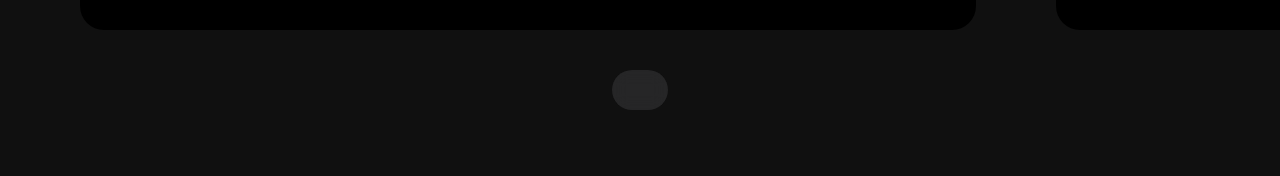
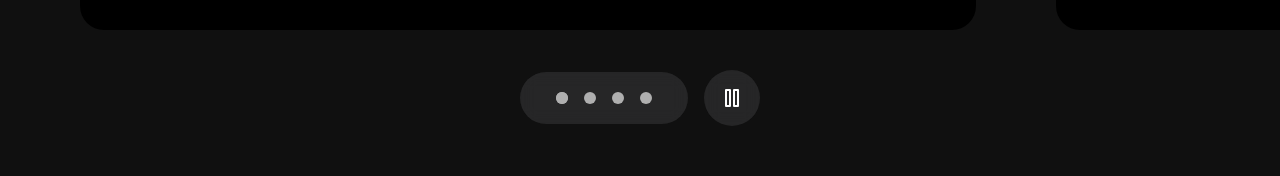
Before and after one commit to anuja-rahul/apple-website, a React (Vite) app: page / in a window 1280 px wide. Shown: the part 1566-1742 px from the top of the page. Built offline with nearby package versions, Linux system fonts and the light colour scheme.

Commit message:
added carousel progress bar

```diff
--- a/src/components/VideoCarousel.jsx
+++ b/src/components/VideoCarousel.jsx
@@ -1,6 +1,8 @@
 import React, { useEffect, useRef, useState } from "react";
 import { hightlightsSlides } from "../constants";
 import gsap from "gsap";
+import { pauseImg, playImg, replayImg } from "../utils";
+import { useGSAP } from "@gsap/react";
 
 const VideoCarousel = () => {
   const videoRef = useRef([]);
@@ -19,6 +21,22 @@
 
   const { isEnd, isLastVideo, startPlay, videoId, isPlaying } = video;
 
+  useGSAP(() => {
+    gsap.to("#video", {
+      scrollTrigger: {
+        trigger: "#video",
+        toggleActions: "restart none none none",
+      },
+      onComplete: () => {
+        setvideo((pre) => ({
+          ...pre,
+          startPlay: true,
+          isPlaying: true,
+        }));
+      },
+    });
+  }, [isEnd, videoId]);
+
   useEffect(() => {
     if (loadedData.length > 3) {
       if (!isPlaying) {
@@ -29,17 +47,85 @@
     }
   }, [startPlay, videoId, isPlaying, loadedData]);
 
+  const handleLoadedMetadata = (i, e) => setloadedData((pre) => [...pre, e]);
+
   useEffect(() => {
-    const currentProgress = 0;
+    let currentProgress = 0;
     const span = videoSpanRef.current;
     if (span[videoId]) {
       // animate the progress of the video
       const anim = gsap.to(span[videoId], {
-        onUpdate: () => {},
-        onComplete: () => {},
+        onUpdate: () => {
+          const progress = Math.ceil(anim.progress() * 100);
+          if (progress !== currentProgress) {
+            currentProgress = progress;
+
+            gsap.to(videoDivRef.current[videoId], {
+              width:
+                window.innerWidth < 760
+                  ? "10vw"
+                  : window.innerWidth < 1200
+                    ? "10vw"
+                    : "4vw",
+            });
+
+            gsap.to(span[videoId], {
+              width: `${currentProgress}%`,
+              backgroundColor: "white",
+            });
+          }
+        },
+        onComplete: () => {
+          if (isPlaying) {
+            gsap.to(videoDivRef.current[videoId], {
+              width: "12px",
+            });
+            gsap.to(span[videoId], {
+              backgroundColor: "#afafaf",
+            });
+          }
+        },
       });
+
+      if (videoId === 0) {
+        anim.restart();
+      }
+      const animUpdate = () => {
+        anim.progreess(
+          videoRef.current[videoId] / hightlightsSlides[videoId].videoDuration
+        );
+      };
+
+      if (isPlaying) {
+        gsap.ticker.add(animUpdate);
+      } else {
+        gsap.ticker.remove(animUpdate);
+      }
     }
   }, [videoId, startPlay]);
+
+  const handleProcess = (type, i) => {
+    switch (type) {
+      case "video-end":
+        setvideo((pre) => ({ ...pre, isEnd: true, videoId: i + 1 }));
+        break;
+
+      case "video-last":
+        setvideo((pre) => ({ ...pre, isLastVideo: true }));
+        break;
+
+      case "video-reset":
+        setvideo((pre) => ({ ...pre, isLastVideo: false, videoId: 0 }));
+        break;
+
+      case "play":
+        setvideo((pre) => ({ ...pre, isPlaying: !pre.isPlaying }));
+        break;
+
+      default:
+        return video;
+    }
+  };
 
   return (
     <>
@@ -60,6 +146,7 @@
                       isPlaying: true,
                     }));
                   }}
+                  onLoadedMetadata={(e) => handleLoadedMetadata(i, e)}
                 >
                   <source src={list.video} type="video/mp4" />
                 </video>
@@ -77,7 +164,34 @@
       </div>
 
       <div className="flex-center relative mt-10">
-        <div className="flex-center rounded-full bg-gray-300 px-7 py-5 backdrop-blur"></div>
+        <div className="flex-center rounded-full bg-gray-300 px-7 py-5 backdrop-blur">
+          {videoRef.current.map((_, i) => (
+            <span
+              className="relative mx-2 size-3 cursor-pointer rounded-full bg-gray-200"
+              key={i}
+              ref={(el) => (videoDivRef.current[i] = el)}
+            >
+              <span
+                className="absolute size-full rounded-full"
+                ref={(el) => (videoSpanRef.current[i] = el)}
+              />
+            </span>
+          ))}
+        </div>
+
+        <button className="control-btn">
+          <img
+            src={isLastVideo ? replayImg : !isPlaying ? playImg : pauseImg}
+            alt={isLastVideo ? "replay" : !isPlaying ? "play" : "pause"}
+            onClick={
+              isLastVideo
+                ? () => handleProcess("video-reset")
+                : !isPlaying
+                  ? () => handleProcess("play")
+                  : () => handleProcess("pause")
+            }
+          />
+        </button>
       </div>
     </>
   );
```
